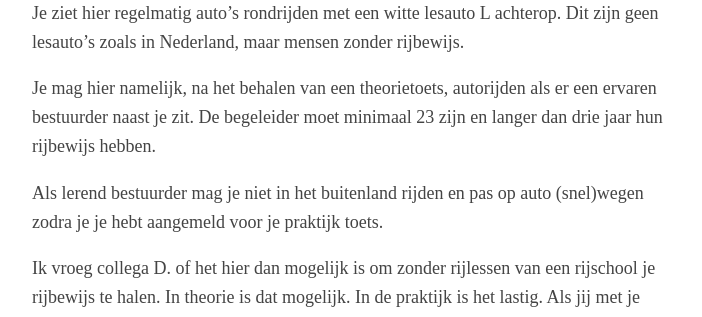
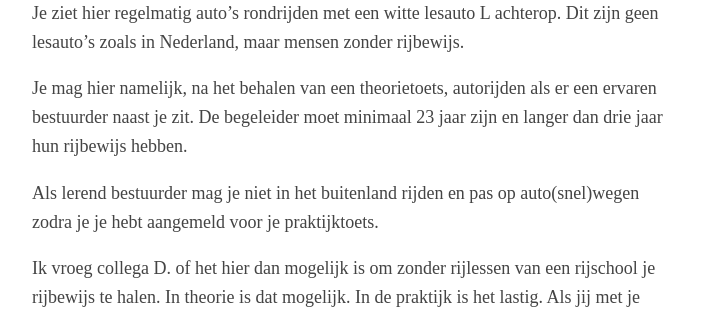
Before and after one commit to Roald87/roaldin.ch, a Jekyll site: the page built from _posts/2025-11-30-lesautos.md, in a window 1280 px wide. Shown: the part 263-580 px from the top of the page, without its empty margins (283-985 px from the left). Built offline with Jekyll 4.4.1, drawn with Linux system fonts in a browser that asks for light colours.

Commit message:
Spellcheck by ChatGPT

```diff
--- a/_posts/2025-11-30-lesautos.md
+++ b/_posts/2025-11-30-lesautos.md
@@ -6,8 +6,8 @@ image:
 
 Je ziet hier regelmatig auto's rondrijden met een witte lesauto L achterop. Dit zijn geen lesauto's zoals in Nederland, maar mensen zonder rijbewijs.
 
-Je mag hier namelijk, na het behalen van een theorietoets, autorijden als er een ervaren bestuurder naast je zit. De begeleider moet minimaal 23 zijn en langer dan drie jaar hun rijbewijs hebben.
+Je mag hier namelijk, na het behalen van een theorietoets, autorijden als er een ervaren bestuurder naast je zit. De begeleider moet minimaal 23 jaar zijn en langer dan drie jaar hun rijbewijs hebben.
 
-Als lerend bestuurder mag je niet in het buitenland rijden en pas op auto (snel)wegen zodra je je hebt aangemeld voor je praktijk toets.
+Als lerend bestuurder mag je niet in het buitenland rijden en pas op auto(snel)wegen zodra je je hebt aangemeld voor je praktijktoets.
 
 Ik vroeg collega D. of het hier dan mogelijk is om zonder rijlessen van een rijschool je rijbewijs te halen. In theorie is dat mogelijk. In de praktijk is het lastig. Als jij met je eigen auto naar het examen gaat, geldt er een andere standaard. De examinatoren hebben namelijk vaak zelf een rijschool (gehad).
```
